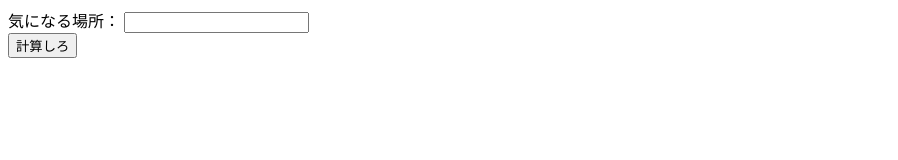
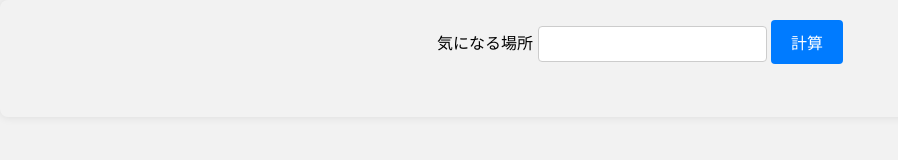
Before and after one commit to rintarotajima/Javascript, a plain HTML site: page createApp/tokyo_dome_calculator.html in a window 1280 px wide. Shown: the top 160 px of the page, without its empty margins (0-898 px from the left). Drawn offline with Linux system fonts and the light colour scheme.

Commit message:
[add]レイアウトの調整

```diff
--- a/createApp/tokyo_dome_calculator.css
+++ b/createApp/tokyo_dome_calculator.css
@@ -0,0 +1,50 @@
+* {
+    margin: 0;
+    padding: 0;
+    box-sizing: border-box;
+}
+
+body {
+    height: 1800px;
+    font-family: Arial, sans-serif;
+    background-color: #f2f2f2;
+}
+
+.container {
+    background-color: transparent;
+    padding: 20px;
+    border-radius: 8px;
+    box-shadow: 0 0 10px rgba(0,0,0, 0.1);
+}
+
+.content {
+    text-align: center;
+}
+
+input[type="number"] {
+    padding: 8px 10px;
+    font-size: 16px;
+    border: 1px solid #ccc;
+    border-radius: 4px;
+    margin-bottom: 15px;
+}
+
+button {
+    padding: 10px 20px;
+    font-size: 16px;
+    background-color: #007bff;
+    color: #fff;
+    border: none;
+    border-radius: 4px;
+    cursor: pointer;
+    transition: background-color 0.3s ease;
+}
+
+button:hover {
+    background-color: #0056b3;
+}
+
+p#result {
+    margin-top: 20px;
+    font-size: 18px;
+}
--- a/createApp/tokyo_dome_calculator.html
+++ b/createApp/tokyo_dome_calculator.html
@@ -7,14 +7,16 @@
 </head>
 
 <body>
-    <div>
-        <label for="inputArea">気になる場所：</label>
-        <input type="number" id="inputArea">
+    <div class="container">
+        <div class="content">
+            <label for="inputArea">気になる場所</label>
+            <input type="number" id="inputArea">
+            <button id="calculateBtn">計算</button>
+            <p id="result"></p>
+        </div>
+        <!-- /.content -->
     </div>
-
-    <button id="calculateBtn">計算しろ</button>
-
-    <p id="result"></p>
+    <!-- /.container -->
 
     <script src="tokyo_dome_calculator.js"></script>
 </body>
```
